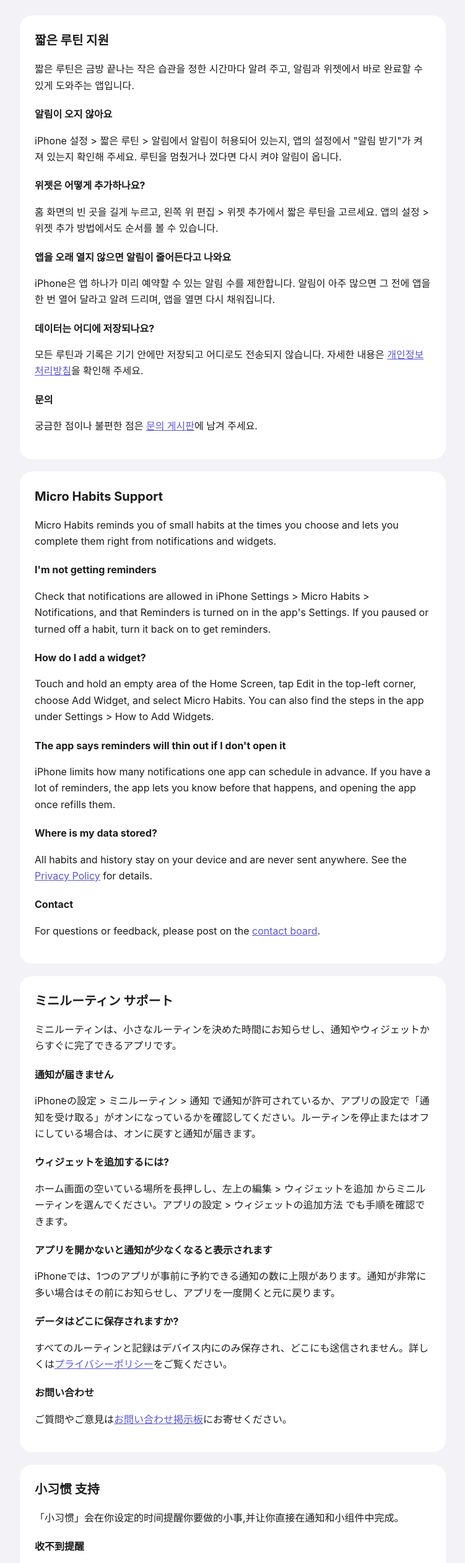
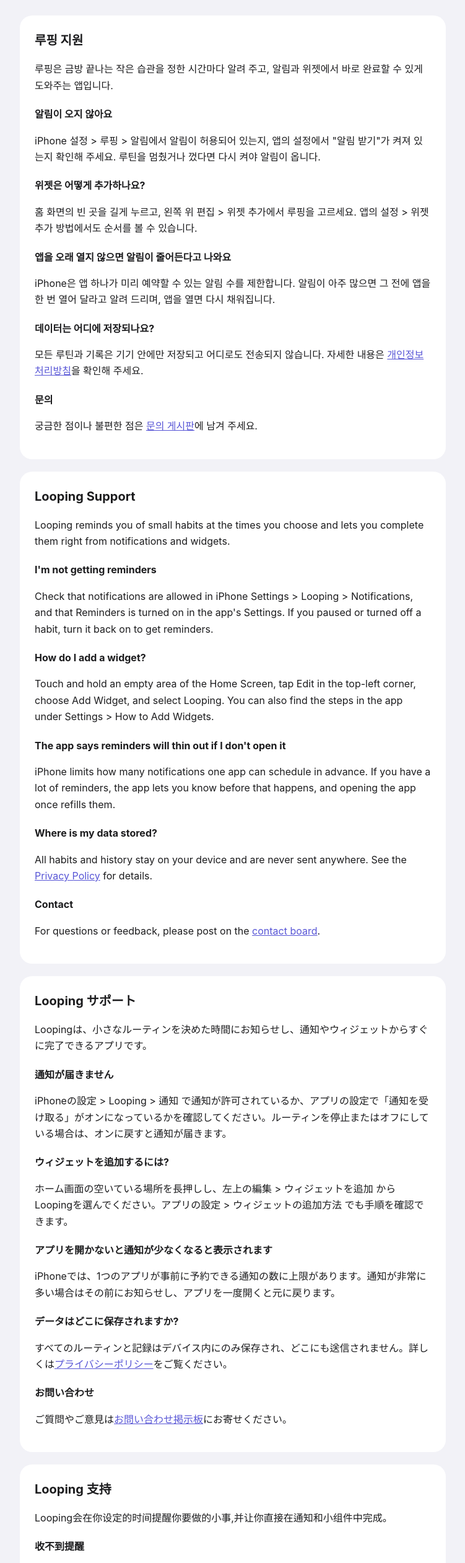
Before and after one commit to woojenoh/app-docs, a plain HTML site: page microroutine/index.html in a window 1280 px wide. Shown: the part 149-2671 px from the top of the page at 62% size, without its empty margins (264-1015 px from the left). Drawn offline with Linux system fonts and the light colour scheme.

Commit message:
앱 이름을 루핑(Looping)으로 변경
Co-Authored-By: Claude Opus 5.5 <noreply@anthropic.com>

```diff
--- a/microroutine/index.html
+++ b/microroutine/index.html
@@ -3,21 +3,21 @@
 <head>
 <meta charset="utf-8">
 <meta name="viewport" content="width=device-width, initial-scale=1">
-<title>짧은 루틴 · Micro Habits</title>
+<title>루핑 · Looping</title>
 <link rel="stylesheet" href="style.css">
 </head>
 <body>
 <main>
-<header><img src="icon.png" alt=""><h1>짧은 루틴 · Micro Habits</h1></header>
+<header><img src="icon.png" alt=""><h1>루핑 · Looping</h1></header>
 <nav><a href="#ko">한국어</a><a href="#en">English</a><a href="#ja">日本語</a><a href="#zh">简体中文</a><a href="privacy.html">Privacy</a></nav>
 
 <section id="ko">
-<h2>짧은 루틴 지원</h2>
-<p>짧은 루틴은 금방 끝나는 작은 습관을 정한 시간마다 알려 주고, 알림과 위젯에서 바로 완료할 수 있게 도와주는 앱입니다.</p>
+<h2>루핑 지원</h2>
+<p>루핑은 금방 끝나는 작은 습관을 정한 시간마다 알려 주고, 알림과 위젯에서 바로 완료할 수 있게 도와주는 앱입니다.</p>
 <h3>알림이 오지 않아요</h3>
-<p>iPhone 설정 &gt; 짧은 루틴 &gt; 알림에서 알림이 허용되어 있는지, 앱의 설정에서 "알림 받기"가 켜져 있는지 확인해 주세요. 루틴을 멈췄거나 껐다면 다시 켜야 알림이 옵니다.</p>
+<p>iPhone 설정 &gt; 루핑 &gt; 알림에서 알림이 허용되어 있는지, 앱의 설정에서 "알림 받기"가 켜져 있는지 확인해 주세요. 루틴을 멈췄거나 껐다면 다시 켜야 알림이 옵니다.</p>
 <h3>위젯은 어떻게 추가하나요?</h3>
-<p>홈 화면의 빈 곳을 길게 누르고, 왼쪽 위 편집 &gt; 위젯 추가에서 짧은 루틴을 고르세요. 앱의 설정 &gt; 위젯 추가 방법에서도 순서를 볼 수 있습니다.</p>
+<p>홈 화면의 빈 곳을 길게 누르고, 왼쪽 위 편집 &gt; 위젯 추가에서 루핑을 고르세요. 앱의 설정 &gt; 위젯 추가 방법에서도 순서를 볼 수 있습니다.</p>
 <h3>앱을 오래 열지 않으면 알림이 줄어든다고 나와요</h3>
 <p>iPhone은 앱 하나가 미리 예약할 수 있는 알림 수를 제한합니다. 알림이 아주 많으면 그 전에 앱을 한 번 열어 달라고 알려 드리며, 앱을 열면 다시 채워집니다.</p>
 <h3>데이터는 어디에 저장되나요?</h3>
@@ -27,12 +27,12 @@
 </section>
 
 <section id="en">
-<h2>Micro Habits Support</h2>
-<p>Micro Habits reminds you of small habits at the times you choose and lets you complete them right from notifications and widgets.</p>
+<h2>Looping Support</h2>
+<p>Looping reminds you of small habits at the times you choose and lets you complete them right from notifications and widgets.</p>
 <h3>I'm not getting reminders</h3>
-<p>Check that notifications are allowed in iPhone Settings &gt; Micro Habits &gt; Notifications, and that Reminders is turned on in the app's Settings. If you paused or turned off a habit, turn it back on to get reminders.</p>
+<p>Check that notifications are allowed in iPhone Settings &gt; Looping &gt; Notifications, and that Reminders is turned on in the app's Settings. If you paused or turned off a habit, turn it back on to get reminders.</p>
 <h3>How do I add a widget?</h3>
-<p>Touch and hold an empty area of the Home Screen, tap Edit in the top-left corner, choose Add Widget, and select Micro Habits. You can also find the steps in the app under Settings &gt; How to Add Widgets.</p>
+<p>Touch and hold an empty area of the Home Screen, tap Edit in the top-left corner, choose Add Widget, and select Looping. You can also find the steps in the app under Settings &gt; How to Add Widgets.</p>
 <h3>The app says reminders will thin out if I don't open it</h3>
 <p>iPhone limits how many notifications one app can schedule in advance. If you have a lot of reminders, the app lets you know before that happens, and opening the app once refills them.</p>
 <h3>Where is my data stored?</h3>
@@ -42,12 +42,12 @@
 </section>
 
 <section id="ja">
-<h2>ミニルーティン サポート</h2>
-<p>ミニルーティンは、小さなルーティンを決めた時間にお知らせし、通知やウィジェットからすぐに完了できるアプリです。</p>
+<h2>Looping サポート</h2>
+<p>Loopingは、小さなルーティンを決めた時間にお知らせし、通知やウィジェットからすぐに完了できるアプリです。</p>
 <h3>通知が届きません</h3>
-<p>iPhoneの設定 &gt; ミニルーティン &gt; 通知 で通知が許可されているか、アプリの設定で「通知を受け取る」がオンになっているかを確認してください。ルーティンを停止またはオフにしている場合は、オンに戻すと通知が届きます。</p>
+<p>iPhoneの設定 &gt; Looping &gt; 通知 で通知が許可されているか、アプリの設定で「通知を受け取る」がオンになっているかを確認してください。ルーティンを停止またはオフにしている場合は、オンに戻すと通知が届きます。</p>
 <h3>ウィジェットを追加するには?</h3>
-<p>ホーム画面の空いている場所を長押しし、左上の編集 &gt; ウィジェットを追加 からミニルーティンを選んでください。アプリの設定 &gt; ウィジェットの追加方法 でも手順を確認できます。</p>
+<p>ホーム画面の空いている場所を長押しし、左上の編集 &gt; ウィジェットを追加 からLoopingを選んでください。アプリの設定 &gt; ウィジェットの追加方法 でも手順を確認できます。</p>
 <h3>アプリを開かないと通知が少なくなると表示されます</h3>
 <p>iPhoneでは、1つのアプリが事前に予約できる通知の数に上限があります。通知が非常に多い場合はその前にお知らせし、アプリを一度開くと元に戻ります。</p>
 <h3>データはどこに保存されますか?</h3>
@@ -57,12 +57,12 @@
 </section>
 
 <section id="zh">
-<h2>小习惯 支持</h2>
-<p>「小习惯」会在你设定的时间提醒你要做的小事,并让你直接在通知和小组件中完成。</p>
+<h2>Looping 支持</h2>
+<p>Looping会在你设定的时间提醒你要做的小事,并让你直接在通知和小组件中完成。</p>
 <h3>收不到提醒</h3>
-<p>请确认在 iPhone 设置 &gt; 小习惯 &gt; 通知 中已允许通知,并确认应用设置中的"接收提醒"已开启。如果你暂停或关闭了某个习惯,重新开启后才会收到提醒。</p>
+<p>请确认在 iPhone 设置 &gt; Looping &gt; 通知 中已允许通知,并确认应用设置中的"接收提醒"已开启。如果你暂停或关闭了某个习惯,重新开启后才会收到提醒。</p>
 <h3>如何添加小组件?</h3>
-<p>按住主屏幕的空白区域,轻点左上角的编辑 &gt; 添加小组件,然后选择「小习惯」。你也可以在应用的设置 &gt; 如何添加小组件中查看步骤。</p>
+<p>按住主屏幕的空白区域,轻点左上角的编辑 &gt; 添加小组件,然后选择Looping。你也可以在应用的设置 &gt; 如何添加小组件中查看步骤。</p>
 <h3>应用提示如果不打开,提醒会减少</h3>
 <p>iPhone 限制了每个应用可以提前安排的通知数量。如果提醒非常多,应用会提前告诉你,打开一次应用即可恢复。</p>
 <h3>数据存储在哪里?</h3>
```
Also changed, not shown: index.html (+1 -1 lines), microroutine/privacy.html (+9 -9 lines), 1 other file.
